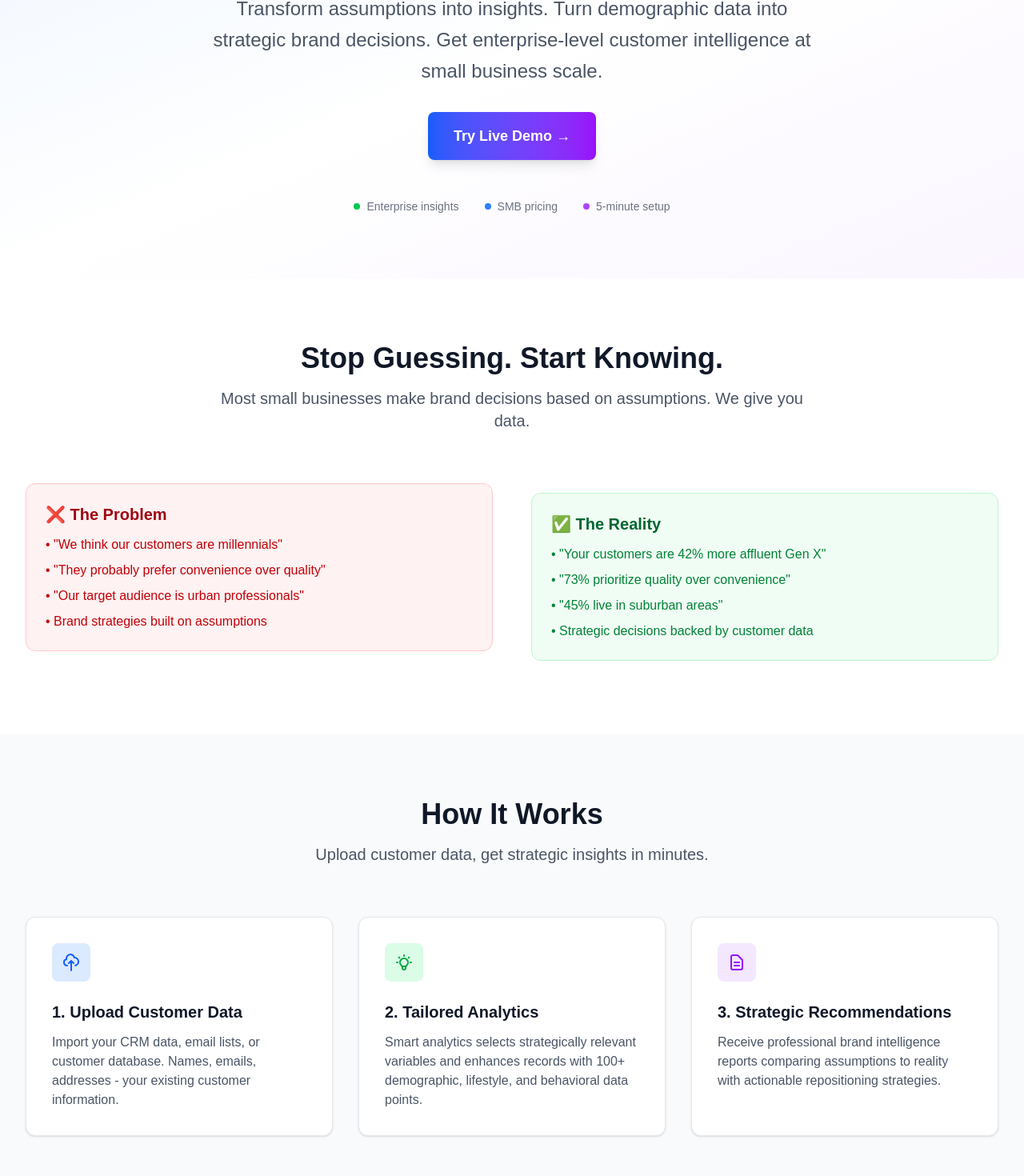
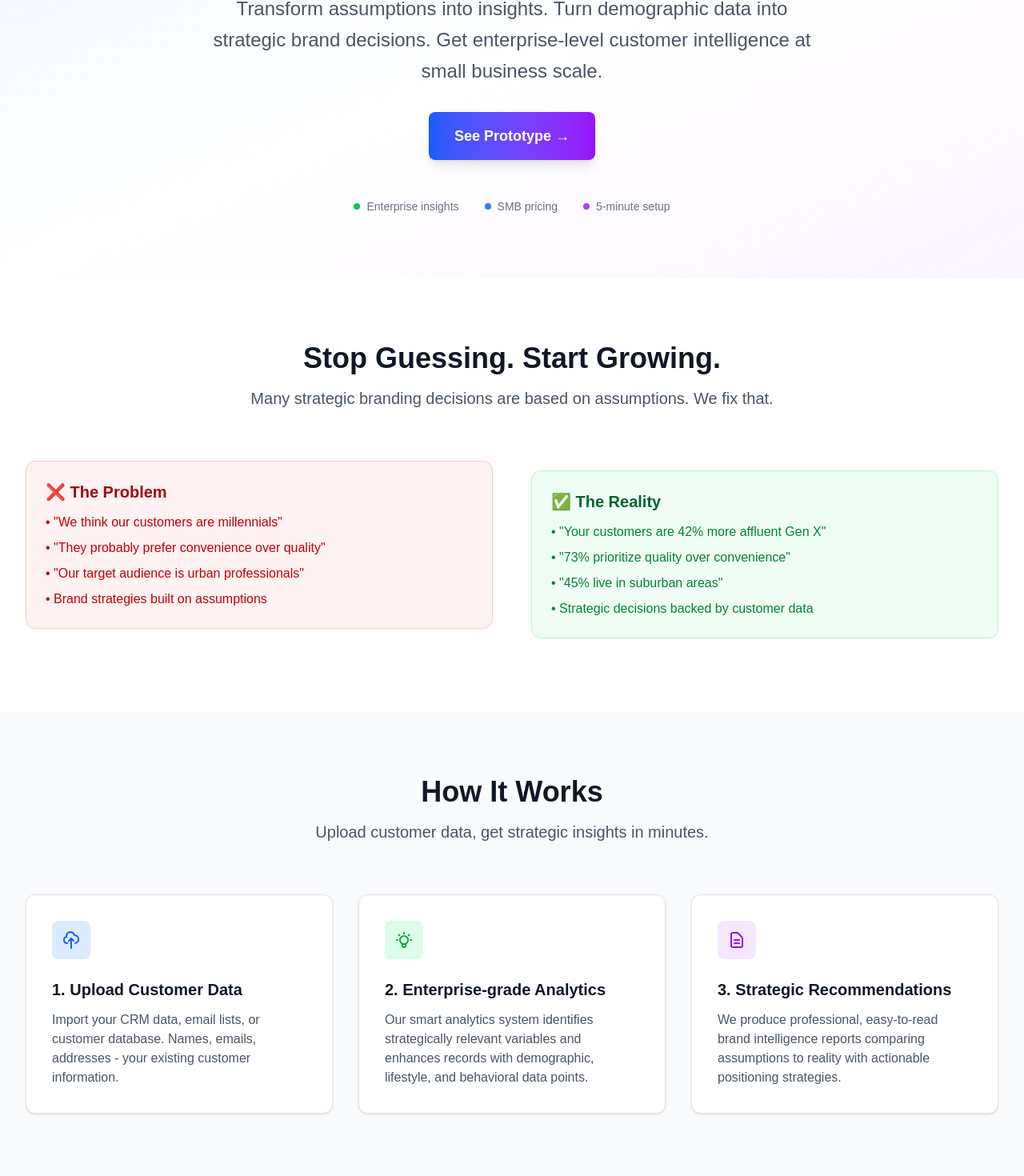
Before and after one commit to jmd-jude/brand-response-platform, a Next.js app: page / in a window 1280 px wide. Shown: the part 276-1746 px from the top of the page at 80% size. Built offline with nearby package versions, Linux system fonts and the light colour scheme.

Commit message:
revised landing page, minor copy edits

```diff
--- a/app/page.tsx
+++ b/app/page.tsx
@@ -41,7 +41,7 @@ export default function Home() {
                 href="/demo"
                 className="bg-gradient-to-r from-blue-600 to-purple-600 text-white px-8 py-4 rounded-lg font-semibold hover:from-blue-700 hover:to-purple-700 transition-all duration-200 text-lg shadow-lg hover:shadow-xl transform hover:-translate-y-1"
               >
-                Try Live Demo →
+                See Prototype →
               </Link>
             </div>
 
@@ -69,10 +69,10 @@ export default function Home() {
         <div className="max-w-7xl mx-auto px-4 sm:px-6 lg:px-8">
           <div className="text-center mb-16">
             <h2 className="text-3xl md:text-4xl font-bold text-gray-900 mb-4">
-              Stop Guessing. Start Knowing.
+              Stop Guessing. Start Growing.
             </h2>
             <p className="text-xl text-gray-600 max-w-3xl mx-auto">
-              Most small businesses make brand decisions based on assumptions. We give you data.
+              Many strategic branding decisions are based on assumptions. We fix that.
             </p>
           </div>
 
@@ -135,9 +135,9 @@ export default function Home() {
                   <path strokeLinecap="round" strokeLinejoin="round" strokeWidth={2} d="M9.663 17h4.673M12 3v1m6.364 1.636l-.707.707M21 12h-1M4 12H3m3.343-5.657l-.707-.707m2.828 9.9a5 5 0 117.072 0l-.548.547A3.374 3.374 0 0014 18.469V19a2 2 0 11-4 0v-.531c0-.895-.356-1.754-.988-2.386l-.548-.547z" />
                 </svg>
               </div>
-              <h3 className="text-xl font-semibold text-gray-900 mb-3">2. Tailored Analytics</h3>
+              <h3 className="text-xl font-semibold text-gray-900 mb-3">2. Enterprise-grade Analytics</h3>
               <p className="text-gray-600">
-                Smart analytics selects strategically relevant variables and enhances records with 100+ demographic, lifestyle, and behavioral data points.
+                Our smart analytics system identifies strategically relevant variables and enhances records with demographic, lifestyle, and behavioral data points.
               </p>
             </div>
 
@@ -149,7 +149,7 @@ export default function Home() {
               </div>
               <h3 className="text-xl font-semibold text-gray-900 mb-3">3. Strategic Recommendations</h3>
               <p className="text-gray-600">
-                Receive professional brand intelligence reports comparing assumptions to reality with actionable repositioning strategies.
+                We produce professional, easy-to-read brand intelligence reports comparing assumptions to reality with actionable positioning strategies.
               </p>
             </div>
           </div>
@@ -217,7 +217,7 @@ export default function Home() {
             Try the Live Demo →
           </Link>
           <p className="text-sm text-gray-500 mt-4">
-            No signup required • Real customer intelligence in 5 minutes
+            No signup required • Real customer intelligence in minutes
           </p>
         </div>
       </section>
```
